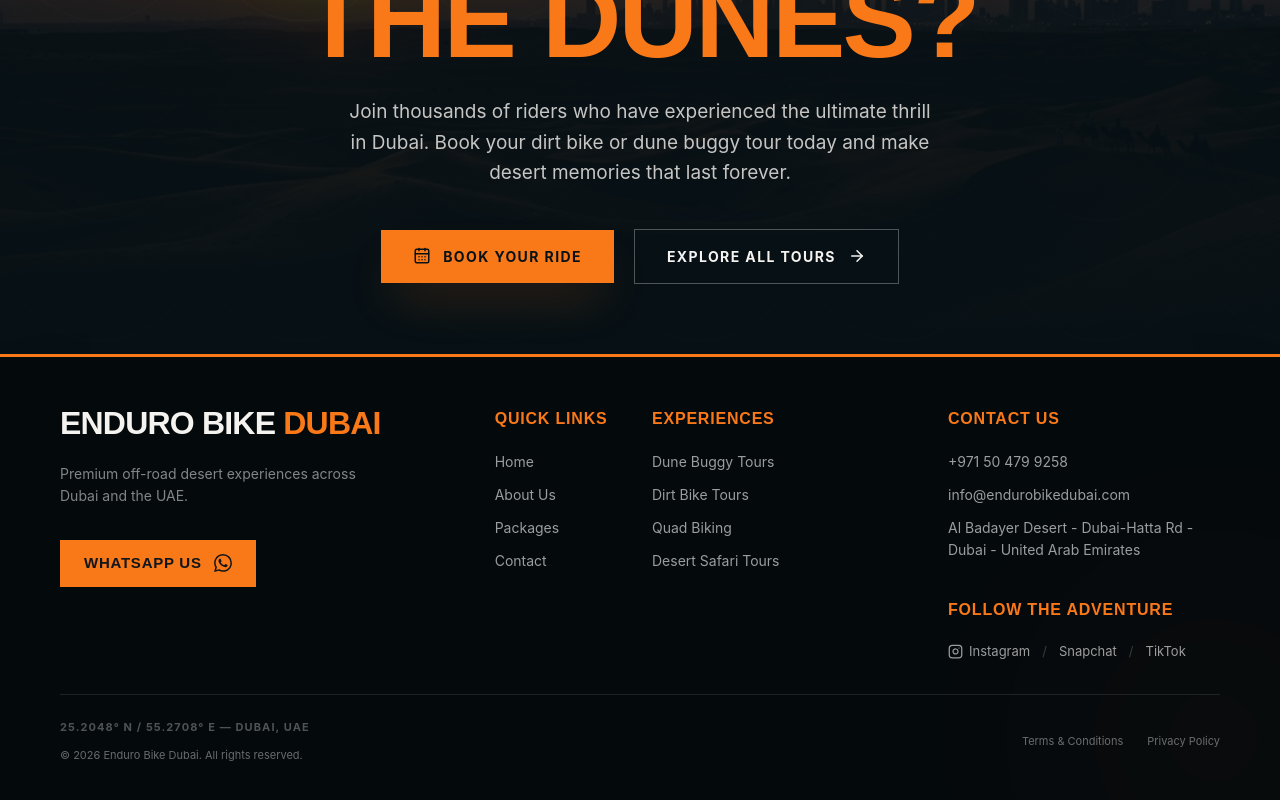
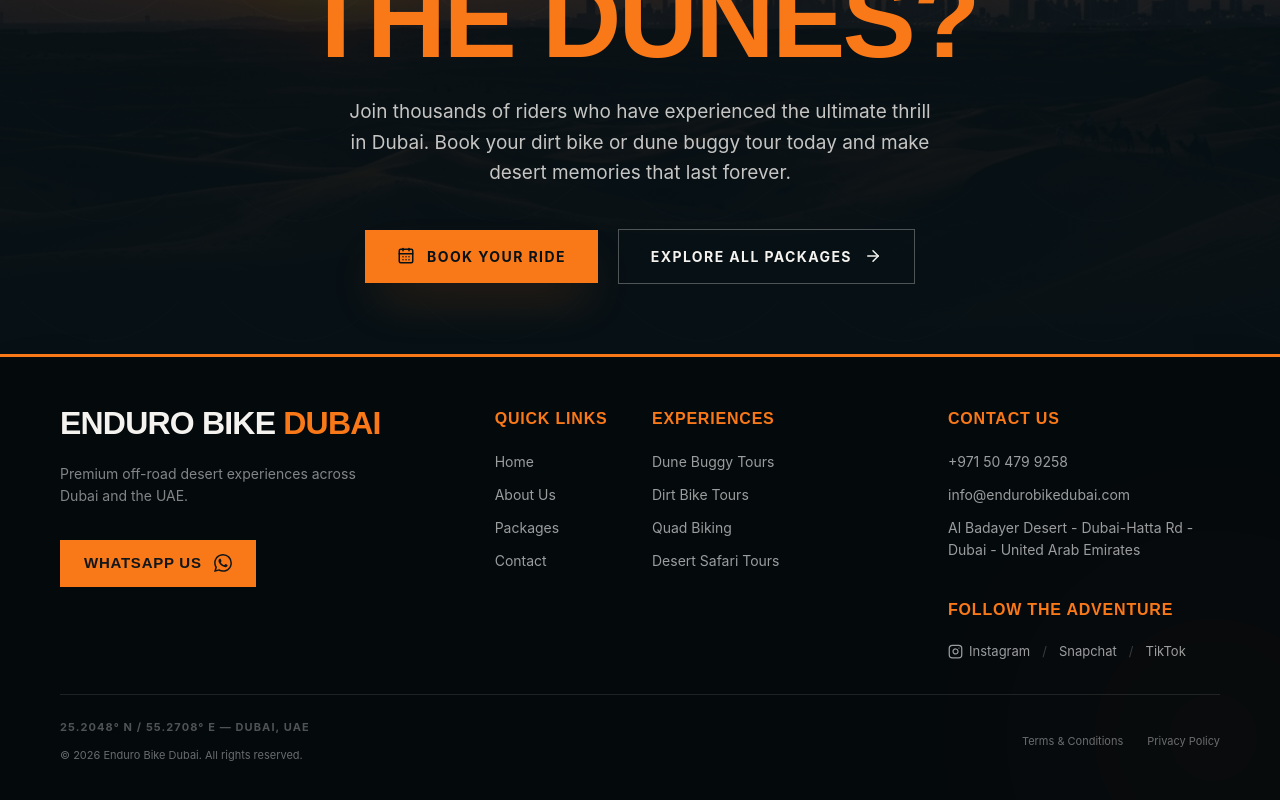
Before and after one commit to rameezwangde/Dirt-Bike, a React app: page / in a window 1280 px wide. Shown: the part 4834-5634 px from the top of the page. Built offline with nearby package versions, Linux system fonts and the light colour scheme; the HTML template or start-up script is replaced by a standard one.

Commit message:
feat: add CtaSection and Footer components

```diff
--- a/src/components/CtaSection.jsx
+++ b/src/components/CtaSection.jsx
@@ -1,6 +1,7 @@
 import React from 'react';
 import { motion } from 'framer-motion';
 import { ArrowRight, CalendarDays } from 'lucide-react';
+import { Link } from 'react-router-dom';
 
 const CtaSection = () => {
   return (
@@ -82,17 +83,17 @@ const CtaSection = () => {
           className="flex flex-col sm:flex-row items-center gap-5 mt-10"
         >
           {/* Primary CTA */}
-          <button className="group relative flex items-center gap-3 bg-[#F97818] text-[#071116] px-8 py-4 font-inter font-bold tracking-widest text-[14px] uppercase overflow-hidden shadow-2xl shadow-[#F97818]/20 transition-transform duration-300 hover:-translate-y-1">
+          <Link to="/contact" className="group relative flex items-center gap-3 bg-[#F97818] text-[#071116] px-8 py-4 font-inter font-bold tracking-widest text-[14px] uppercase overflow-hidden shadow-2xl shadow-[#F97818]/20 transition-transform duration-300 hover:-translate-y-1">
             <div className="absolute inset-0 bg-white/20 translate-y-full group-hover:translate-y-0 transition-transform duration-300 ease-out" />
             <CalendarDays size={18} className="relative z-10" />
             <span className="relative z-10">BOOK YOUR RIDE</span>
-          </button>
+          </Link>
 
           {/* Secondary CTA */}
-          <button className="group flex items-center gap-3 bg-transparent border-[1.5px] border-[#F5F3EF]/30 text-[#F5F3EF] px-8 py-4 font-inter font-bold tracking-widest text-[14px] uppercase hover:bg-[#F5F3EF] hover:text-[#071116] transition-all duration-300">
-            <span>EXPLORE ALL TOURS</span>
+          <Link to="/packages" className="group flex items-center gap-3 bg-transparent border-[1.5px] border-[#F5F3EF]/30 text-[#F5F3EF] px-8 py-4 font-inter font-bold tracking-widest text-[14px] uppercase hover:bg-[#F5F3EF] hover:text-[#071116] transition-all duration-300">
+            <span>EXPLORE ALL PACKAGES</span>
             <ArrowRight size={18} className="transform group-hover:translate-x-1 transition-transform duration-300" />
-          </button>
+          </Link>
         </motion.div>
 
 
--- a/src/components/Footer.jsx
+++ b/src/components/Footer.jsx
@@ -50,7 +50,7 @@ const Footer = () => {
             <ul className="flex flex-col gap-3 font-inter text-[14px] text-white/60">
               <li><Link to="/" className="hover:text-[#F97818] transition-colors">Home</Link></li>
               <li><Link to="/about" className="hover:text-[#F97818] transition-colors">About Us</Link></li>
-              <li><Link to="/tours" className="hover:text-[#F97818] transition-colors">Packages</Link></li>
+              <li><Link to="/packages" className="hover:text-[#F97818] transition-colors">Packages</Link></li>
               <li><Link to="/contact" className="hover:text-[#F97818] transition-colors">Contact</Link></li>
             </ul>
           </div>
@@ -59,10 +59,10 @@ const Footer = () => {
           <div className="lg:col-span-3 flex flex-col gap-5">
             <h4 className="font-barlow font-black text-[#F97818] uppercase text-[16px] tracking-wider">{t('experiences')}</h4>
             <ul className="flex flex-col gap-3 font-inter text-[14px] text-white/60">
-              <li><Link to="/tours" className="hover:text-[#F97818] transition-colors">Dune Buggy Tours</Link></li>
-              <li><Link to="/tours" className="hover:text-[#F97818] transition-colors">Dirt Bike Tours</Link></li>
-              <li><Link to="/tours" className="hover:text-[#F97818] transition-colors">Quad Biking</Link></li>
-              <li><Link to="/safari" className="hover:text-[#F97818] transition-colors">Desert Safari Tours</Link></li>
+              <li><Link to="/buggy-rental-dubai" className="hover:text-[#F97818] transition-colors">Dune Buggy Tours</Link></li>
+              <li><Link to="/dirt-bike-dubai" className="hover:text-[#F97818] transition-colors">Dirt Bike Tours</Link></li>
+              <li><Link to="/quad-bike-dubai" className="hover:text-[#F97818] transition-colors">Quad Biking</Link></li>
+              <li><Link to="/desert-safari-dubai" className="hover:text-[#F97818] transition-colors">Desert Safari Tours</Link></li>
             </ul>
           </div>
 
```
